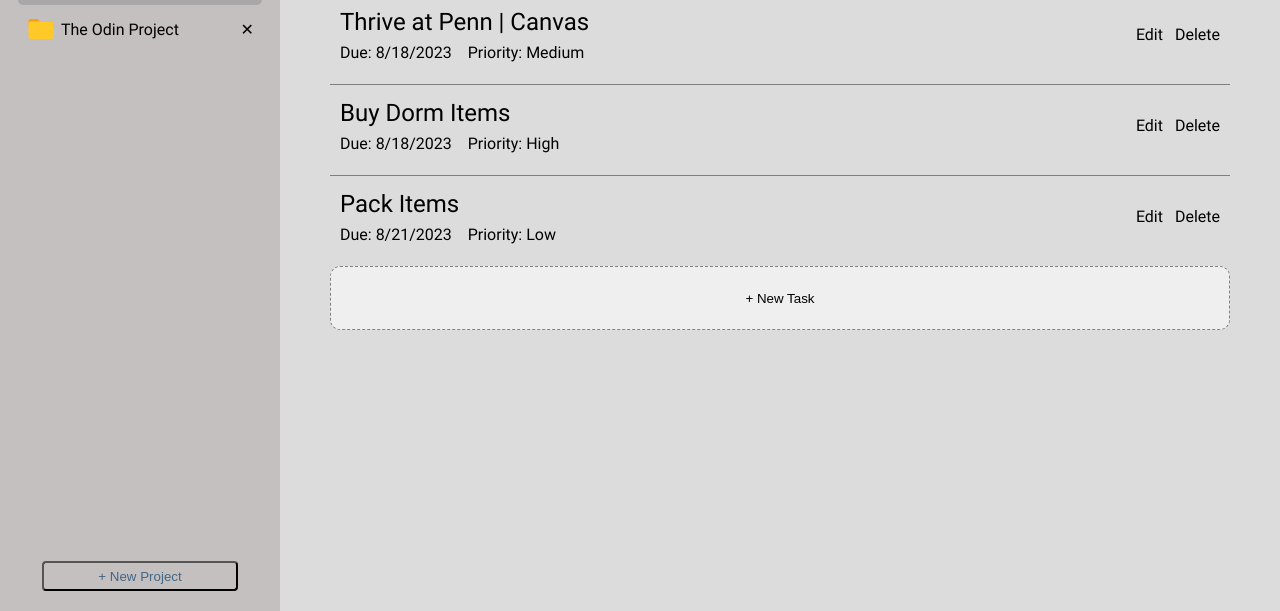
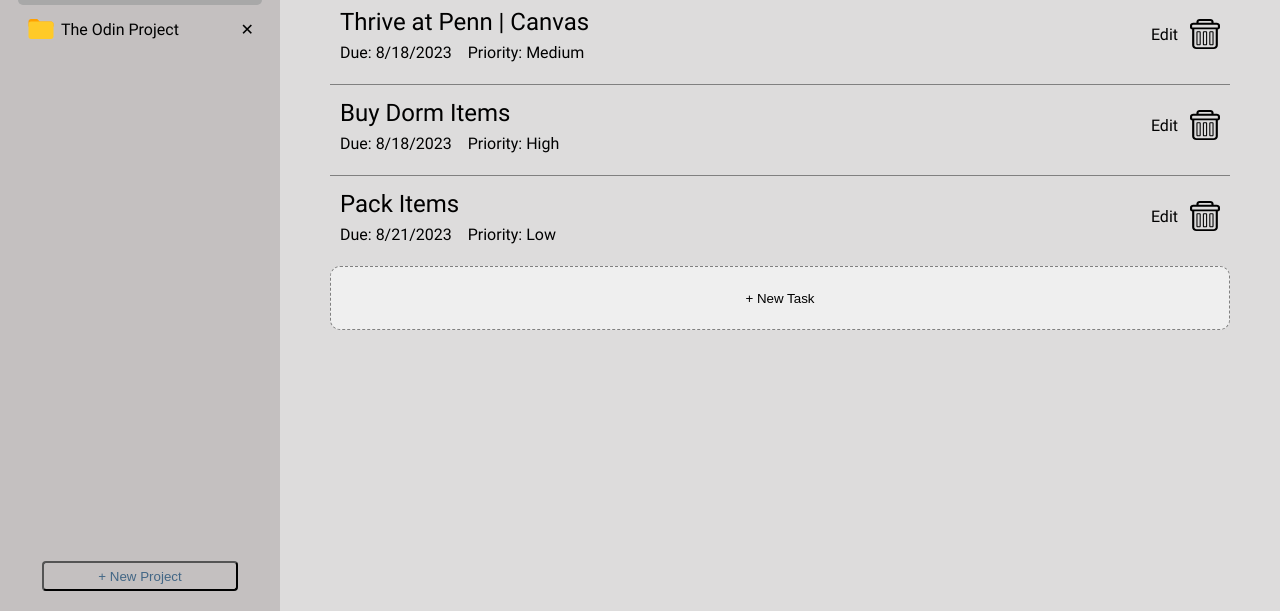
Before and after one commit to maaxli/todo-app, a website built with webpack: page dist/index.html in a window 1280 px wide. Shown: the part 189-800 px from the top of the page. Built offline with nearby package versions, Linux system fonts and the light colour scheme.

Commit message:
Add trashcan icon for tasks

```diff
--- a/src/modules/display.js
+++ b/src/modules/display.js
@@ -1,4 +1,5 @@
 import Folder from "../assets/folder.svg";
+import Trash from "../assets/trash.svg";
 
 // Role: Interact with DOM, handle display
 
@@ -104,9 +105,11 @@ class Display {
         editDiv.textContent = `Edit`;
         rightDiv.appendChild(editDiv);
 
-        const deleteDiv = document.createElement("div");
-        deleteDiv.textContent = `Delete`;
-        rightDiv.appendChild(deleteDiv);
+
+
+        const trashIcon = new Image();
+        trashIcon.src = Trash;
+        rightDiv.appendChild(trashIcon);
 
         const createTodoButton = taskList.lastElementChild;
         taskList.insertBefore(taskElement, createTodoButton);
--- a/src/style.css
+++ b/src/style.css
@@ -244,4 +244,10 @@ ul {
 .right-items {
     display: flex;
     gap: 12px;
+    align-items: center;
 }
+
+.right-items img {
+    height: 30px;
+    width: 30px;
+}
```
Also changed, not shown: dist/76e37d09b6d655a6df74.svg (added), dist/index.html, dist/main.js.
